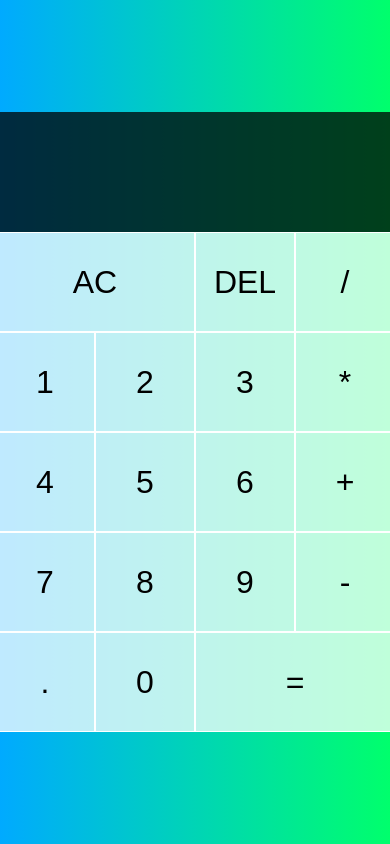
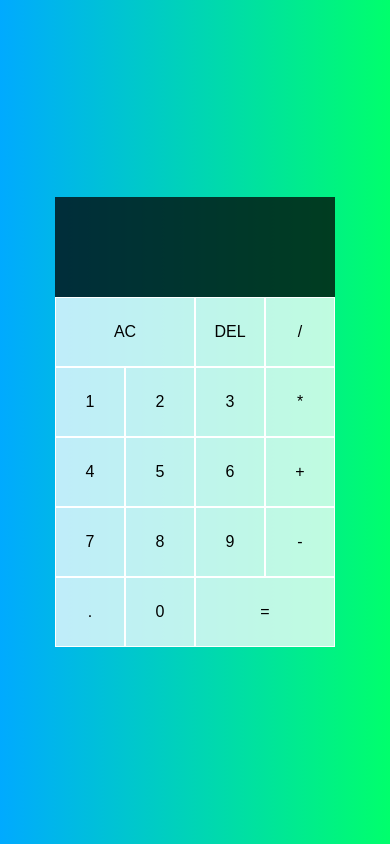
Before and after one commit to jhondev1997/Calculadora-calculator, a plain HTML site: page index.html in a window 390 px wide. Drawn offline with Linux system fonts and the light colour scheme.

Commit message:
media queri para 450>width

```diff
--- a/css/styles.css
+++ b/css/styles.css
@@ -56,3 +56,16 @@
     color: white;
     font-size: 2.5rem;
 }
+
+/* *media queries */
+
+@media (max-width:450px){
+    html{
+        font-size: 50%;
+    }
+
+    .calculadora-grid{
+        grid-template-columns: repeat(4, 70px);
+        grid-template-rows: minmax(100px, auto) repeat(5, 70px);
+    }
+}
```
